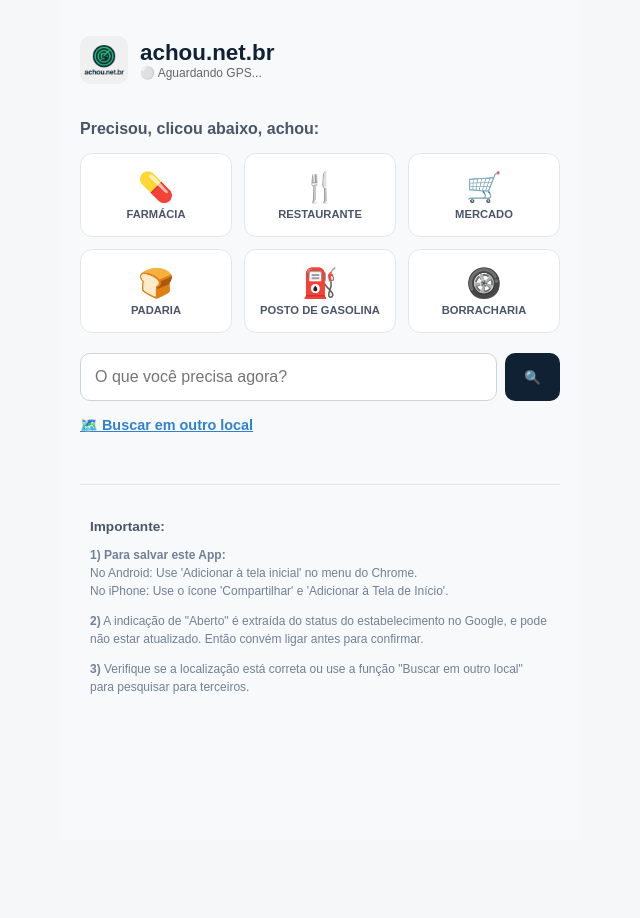
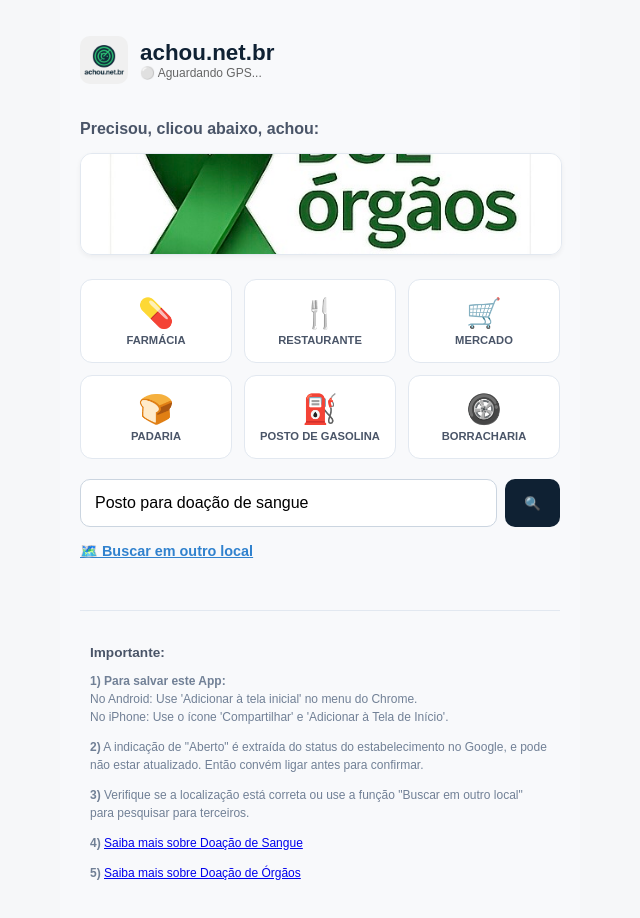
Before and after one commit to maxvilhenaviana-maker/achou-mvp, a Next.js app: page / in a window 1280 px wide. Shown: the top 918 px of the page, without its empty margins (320-960 px from the left). Before the commit the page ends 840 px from the top, so only its background shows below. Built offline with nearby package versions, Linux system fonts and the light colour scheme; no server answers.

Commit message:
Add files via upload

```diff
--- a/pages/index.js
+++ b/pages/index.js
@@ -1,6 +1,7 @@
 import { useState, useEffect, useRef } from 'react';
 import * as gtag from '../lib/gtag';
 import { track } from '@vercel/analytics/react';
+import Link from 'next/link';
 
 // --- COMPONENTE INTERNO: ResultCard ---
 function ResultCard({ content, onRedo }) {
@@ -65,13 +66,15 @@
       </div>
 
       <style jsx>{`
-        .card-container { background: white; border-radius: 16px; padding: 20px; margin-top: 20px; box-shadow: 0 4px 20px rgba(0,0,0,0.08); border: 1px solid #f0f0f0; animation: slideUp 0.4s ease;
+        .card-container { background: white;
+          border-radius: 16px; padding: 20px; margin-top: 20px; box-shadow: 0 4px 20px rgba(0,0,0,0.08); border: 1px solid #f0f0f0; animation: slideUp 0.4s ease;
         }
         .card-header { display: flex; justify-content: space-between; align-items: flex-start; margin-bottom: 10px; gap: 10px;
         }
         .card-title { margin: 0; font-size: 1.2rem; color: #0F2133; font-weight: 800;
         }
-        .status-badge { font-size: 0.7rem; padding: 4px 8px; border-radius: 6px; font-weight: bold; text-transform: uppercase; }
+        .status-badge { font-size: 0.7rem; padding: 4px 8px; border-radius: 6px; font-weight: bold;
+          text-transform: uppercase; }
         .aberto { background: #E6FFFA; color: #28D07E;
         }
         .fechado { background: #FFF5F5; color: #F56565;
@@ -80,14 +83,16 @@
         }
         .buttons-row { display: flex; gap: 8px; margin-bottom: 20px;
         }
-        .btn-card { flex: 1; padding: 12px 5px; border: none; border-radius: 8px; font-weight: bold; cursor: pointer; font-size: 0.8rem; }
+        .btn-card { flex: 1; padding: 12px 5px; border: none; border-radius: 8px;
+          font-weight: bold; cursor: pointer; font-size: 0.8rem; }
         .btn-dark { background: #0F2133; color: white;
         }
         .btn-green { background: #25D366; color: white;
         }
         .btn-blue { background: #3182ce; color: white;
         }
-        .details-box { background: #F8F9FB; border-radius: 8px; padding: 15px; font-size: 0.85rem; display: flex; flex-direction: column; gap: 10px; }
+        .details-box { background: #F8F9FB; border-radius: 8px; padding: 15px; font-size: 0.85rem; display: flex;
+          flex-direction: column; gap: 10px; }
         .detail-row { display: flex; gap: 10px; color: #333;
         }
         @keyframes slideUp { from { opacity: 0; transform: translateY(10px);
@@ -127,13 +132,17 @@
 };
 
 export default function Home() {
-  const [buscaLivre, setBuscaLivre] = useState('');
+  // Alteração solicitada: Pré-preenchimento da busca
+  const [buscaLivre, setBuscaLivre] = useState('Posto para doação de sangue');
   const [localizacao, setLocalizacao] = useState('');
   const [gpsAtivo, setGpsAtivo] = useState(false);
   const [loading, setLoading] = useState(false);
   const [resultado, setResultado] = useState(null);
   const [ultimaBusca, setUltimaBusca] = useState('');
   const [excluirNomes, setExcluirNomes] = useState([]);
+
+  // Estado para controlar a imagem da campanha (Doação de Sangue ou Órgãos)
+  const [campanhaImg, setCampanhaImg] = useState(null);
 
   // Estados para busca manual
   const [usarOutroLocal, setUsarOutroLocal] = useState(false);
@@ -149,6 +158,22 @@
   const bairroRef = useRef(null);
 
   useEffect(() => {
+    // Lógica para alternar imagem da campanha social (50% de chance para cada)
+    const randomChoice = Math.random();
+    if (randomChoice < 0.5) {
+      setCampanhaImg({
+        src: '/doacao_sangue.jpg',
+        link: '/doacao_sangue',
+        alt: 'Doe Sangue'
+      });
+    } else {
+      setCampanhaImg({
+        src: '/doacao_orgao.jpg',
+        link: '/doacao_orgao',
+        alt: 'Doe Órgãos'
+      });
+    }
+
     if (!('geolocation' in navigator)) return;
     navigator.geolocation.getCurrentPosition(
       (pos) => {
@@ -311,6 +336,21 @@
 
       <h2 className="section-title">Precisou, clicou abaixo, achou:</h2>
 
+      {/* --- INSERÇÃO DA IMAGEM DA CAMPANHA (Alterna entre Sangue e Órgãos) --- */}
+      {campanhaImg && (
+        <div className="campanha-container">
+          <Link href={campanhaImg.link} legacyBehavior>
+            <a className="campanha-link">
+              <img
+                src={campanhaImg.src}
+                alt={campanhaImg.alt}
+                className="campanha-img"
+              />
+            </a>
+          </Link>
+        </div>
+      )}
+
       <div className="grid-menu">
         {CATEGORIAS.map((cat) => (
           <button key={cat.id} className="btn-icon" onClick={() => handleSearch(cat.id)} disabled={loading}>
@@ -390,7 +430,7 @@
               />
 
             <p className="manual-help">
-               Pesquisando próximo a: <strong>
+              Pesquisando próximo a: <strong>
                 {bairroManual
                   ? `${bairroManual}, ${cidadeManual} - ${estadoManual}`
                   : 'Preencha o endereço'}
@@ -429,6 +469,13 @@
           <p>
             <strong>3)</strong> Verifique se a localização está correta ou use a função "Buscar em outro local" para pesquisar para terceiros.
           </p>
+          {/* Itens 4 e 5 adicionados conforme solicitado */}
+          <p>
+            <strong>4)</strong> <Link href="/doacao_sangue">Saiba mais sobre Doação de Sangue</Link>
+          </p>
+          <p>
+            <strong>5)</strong> <Link href="/doacao_orgao">Saiba mais sobre Doação de Órgãos</Link>
+          </p>
         </div>
       </footer>
 
@@ -448,9 +495,34 @@
 
         .section-title { font-size: 1rem; color: #4A5568; margin-bottom: 15px; font-weight: 600; }
 
+        /* ESTILO DA IMAGEM DA CAMPANHA */
+        .campanha-container {
+          margin-bottom: 20px;
+          width: 100%;
+        }
+        .campanha-link {
+          display: block;
+          width: 100%;
+          cursor: pointer;
+        }
+        .campanha-img {
+          width: 100%;
+          height: auto;
+          max-height: 100px;
+          object-fit: cover;
+          border-radius: 12px;
+          border: 1px solid #E2E8F0;
+          box-shadow: 0 2px 5px rgba(0,0,0,0.05);
+          transition: transform 0.2s;
+        }
+        .campanha-img:active {
+          transform: scale(0.98);
+        }
+
         /* ESTILOS DA ÁREA DE BUSCA EM OUTRO LOCAL */
         .location-toggle-area {
-          text-align: left; margin-top: 15px;
+          text-align: left;
+          margin-top: 15px;
           margin-bottom: 20px;
           width: 100%;
         }
```
